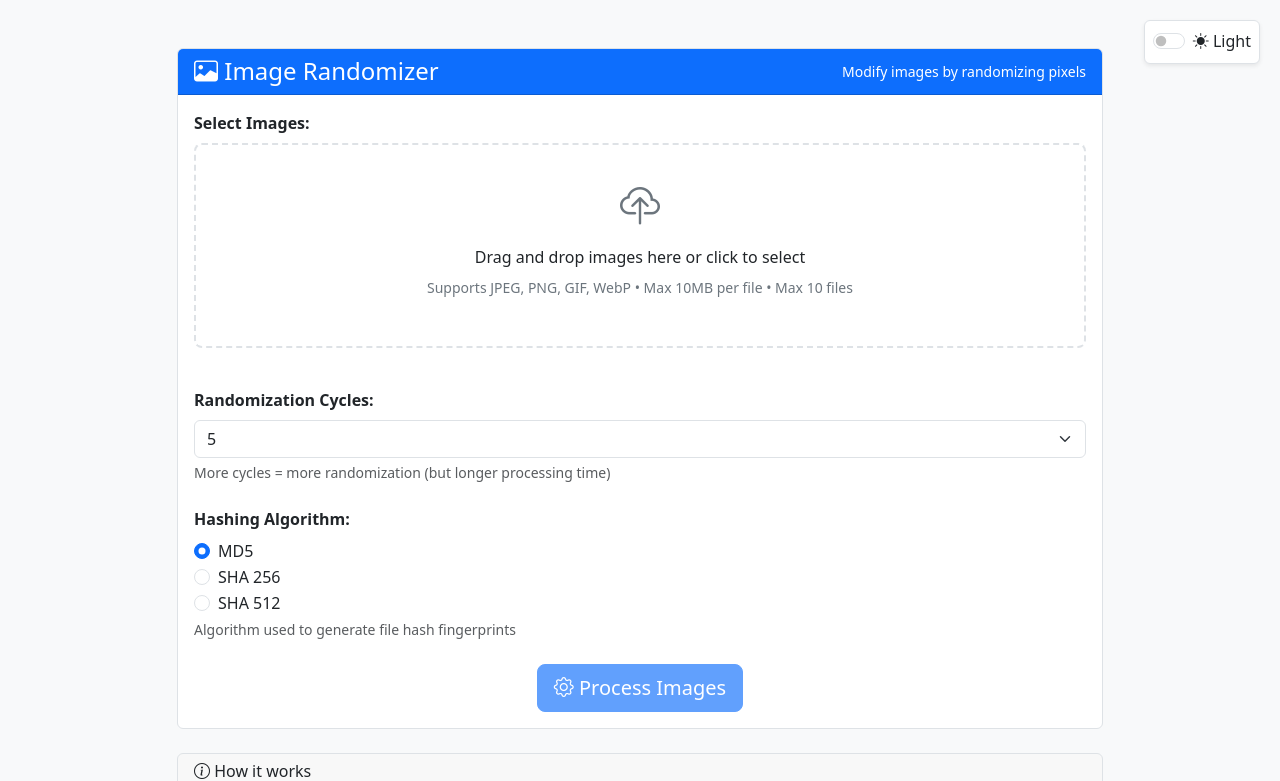
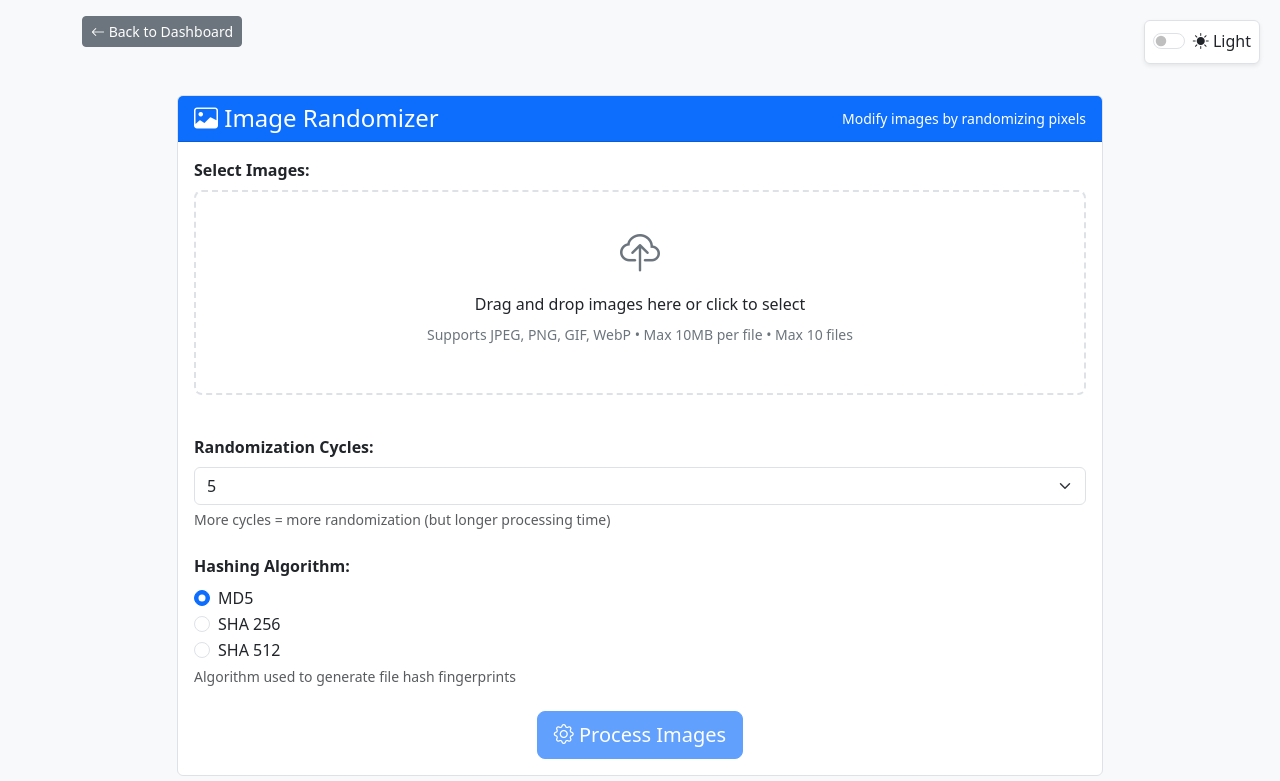
Before and after one commit to compilable/Security_Utils, a PHP site: page /image-randomizer.php in a window 1280 px wide. Shown: the top 781 px of the page. Run offline with PHP 8.4, Linux system fonts and the light colour scheme; some libraries are stand-ins or nearby versions.

Commit message:
back button added

```diff
--- a/docker-compose.yml
+++ b/docker-compose.yml
@@ -5,7 +5,7 @@ services:
       dockerfile: Dockerfile
     container_name: sec-utils-web
     ports:
-      - "8070:80"
+      - "3020:80"
     volumes:
       - ./:/var/www/html
       - temp_volume:/var/www/html/temp
--- a/image-randomizer.php
+++ b/image-randomizer.php
@@ -500,6 +500,13 @@ if ($files) {
         </div>
     </div>
 
+    <!-- Back Button -->
+    <div class="container mt-3">
+        <a href="index.php" class="btn btn-secondary btn-sm">
+            <i class="bi bi-arrow-left"></i> Back to Dashboard
+        </a>
+    </div>
+
     <div class="container py-5">
         <div class="row justify-content-center">
             <div class="col-lg-10">
```
Also changed, not shown: password_hash_gen.php (+7 -0 lines), 1 other file.
